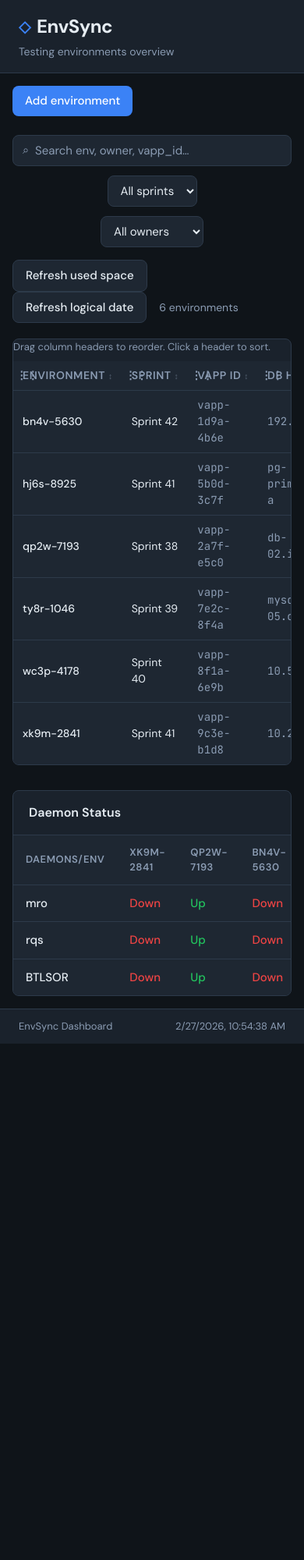
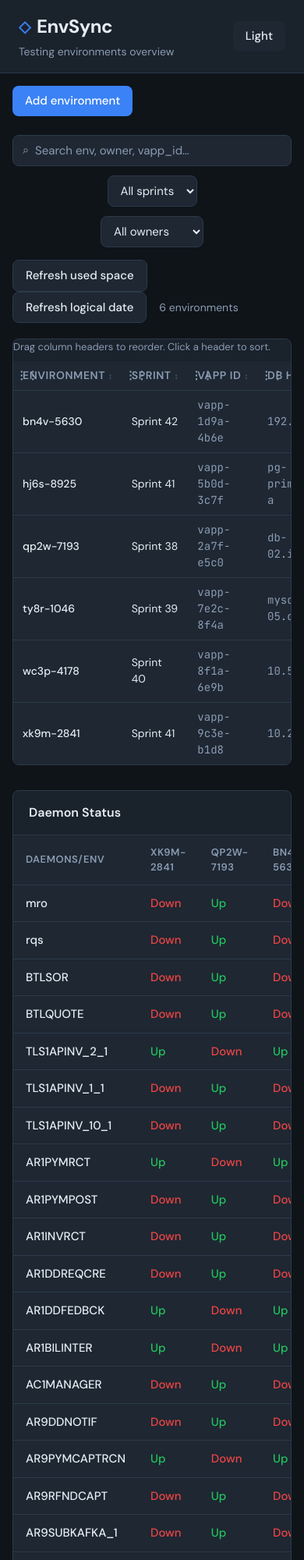
Before and after one commit to siddheshsurve/env-tracker-cursor, a website: page index.html in a window 390 px wide. Shown: the top 2000 px of the page at 78% size. Before the commit the page ends 1338 px from the top, so only its background shows below. Drawn offline with Linux system fonts and the light colour scheme.

Commit message:
theme toggle added

```diff
--- a/app.js
+++ b/app.js
@@ -20,7 +20,28 @@ const STORAGE_KEY = "envsync-column-order";
 const STORAGE_KEY_ENVS = "envsync-environments";
 
 /** Static daemon list for Daemon Status table (first column). */
-const DAEMON_LIST = ["mro", "rqs", "BTLSOR"];
+const DAEMON_LIST = [
+  "mro",
+  "rqs",
+  "BTLSOR",
+  "BTLQUOTE",
+  "TLS1APINV_2_1",
+  "TLS1APINV_1_1",
+  "TLS1APINV_10_1",
+  "AR1PYMRCT",
+  "AR1PYMPOST",
+  "AR1INVRCT",
+  "AR1DDREQCRE",
+  "AR1DDFEDBCK",
+  "AR1BILINTER",
+  "AC1MANAGER",
+  "AR9DDNOTIF",
+  "AR9PYMCAPTRCN",
+  "AR9RFNDCAPT",
+  "AR9SUBKAFKA_1",
+  "AR9UPDPAYMEN",
+  "BL9PUBKAFKA",
+];
 
 const DEFAULT_ENVIRONMENTS = [
   { envName: "xk9m-2841", logicalName: "env-prod-7f2a", sprint: "Sprint 41", vappId: "vapp-9c3e-b1d8", dbHost: "10.204.88.112", owner: "Jordan Lee", usedSpace: "128 GB", logicalDate: "2025-02-15" },
@@ -532,3 +553,24 @@ addForm.addEventListener("submit", (e) => {
 populateFilters();
 render();
 setLastUpdated();
+
+(function initThemeToggle() {
+  const toggle = document.getElementById("theme-toggle");
+  const label = document.getElementById("theme-toggle-label");
+  function updateLabel() {
+    const theme = document.documentElement.getAttribute("data-theme") || "dark";
+    label.textContent = theme === "dark" ? "Light" : "Dark";
+  }
+  updateLabel();
+  if (toggle) {
+    toggle.addEventListener("click", () => {
+      const theme = document.documentElement.getAttribute("data-theme") || "dark";
+      const next = theme === "dark" ? "light" : "dark";
+      document.documentElement.setAttribute("data-theme", next);
+      try {
+        localStorage.setItem("envsync-theme", next);
+      } catch (_) {}
+      updateLabel();
+    });
+  }
+})();
--- a/index.html
+++ b/index.html
@@ -4,6 +4,12 @@
   <meta charset="UTF-8" />
   <meta name="viewport" content="width=device-width, initial-scale=1.0" />
   <title>EnvSync – Testing Environments Dashboard</title>
+  <script>
+    (function () {
+      var t = localStorage.getItem("envsync-theme") || "dark";
+      document.documentElement.setAttribute("data-theme", t);
+    })();
+  </script>
   <link rel="icon" type="image/png" href="favicon.png" />
   <link rel="preconnect" href="https://fonts.googleapis.com" />
   <link rel="preconnect" href="https://fonts.gstatic.com" crossorigin />
@@ -14,11 +20,18 @@
   <div class="app">
     <header class="header">
       <div class="header-inner">
-        <h1 class="logo">
-          <span class="logo-icon" aria-hidden="true">◇</span>
-          EnvSync
-        </h1>
-        <p class="tagline">Testing environments overview</p>
+        <div class="header-left">
+          <h1 class="logo">
+            <span class="logo-icon" aria-hidden="true">◇</span>
+            EnvSync
+          </h1>
+          <p class="tagline">Testing environments overview</p>
+        </div>
+        <div class="header-right">
+          <button type="button" id="theme-toggle" class="btn btn-theme-toggle" title="Switch theme" aria-label="Switch between light and dark theme">
+            <span id="theme-toggle-label">Light</span>
+          </button>
+        </div>
       </div>
     </header>
 
--- a/styles.css
+++ b/styles.css
@@ -1,6 +1,8 @@
 /* EnvSync Dashboard – Testing Environments */
 
-:root {
+/* Dark theme (default) */
+:root,
+[data-theme="dark"] {
   --bg-page: #0f1419;
   --bg-card: #1a222c;
   --bg-row: #1e2732;
@@ -14,6 +16,19 @@
   --radius: 8px;
   --font-sans: "DM Sans", system-ui, sans-serif;
   --font-mono: "JetBrains Mono", ui-monospace, monospace;
+}
+
+/* Light theme */
+[data-theme="light"] {
+  --bg-page: #f1f5f9;
+  --bg-card: #ffffff;
+  --bg-row: #f8fafc;
+  --bg-row-hover: #e2e8f0;
+  --border: #cbd5e1;
+  --text: #0f172a;
+  --text-muted: #64748b;
+  --accent: #2563eb;
+  --accent-hover: #1d4ed8;
 }
 
 *,
@@ -48,6 +63,33 @@ body {
 .header-inner {
   max-width: 1400px;
   margin: 0 auto;
+  display: flex;
+  align-items: center;
+  justify-content: space-between;
+  gap: 1rem;
+  flex-wrap: wrap;
+}
+
+.header-left {
+  flex: 0 0 auto;
+}
+
+.header-right {
+  flex: 0 0 auto;
+  margin-left: auto;
+}
+
+.btn-theme-toggle {
+  background: var(--bg-row);
+  color: var(--text);
+  border: 1px solid var(--border);
+  padding: 0.4rem 0.75rem;
+  font-size: 0.875rem;
+}
+
+.btn-theme-toggle:hover {
+  background: var(--bg-row-hover);
+  border-color: var(--accent);
 }
 
 .logo {
```
Also changed, not shown: 1 other file.
